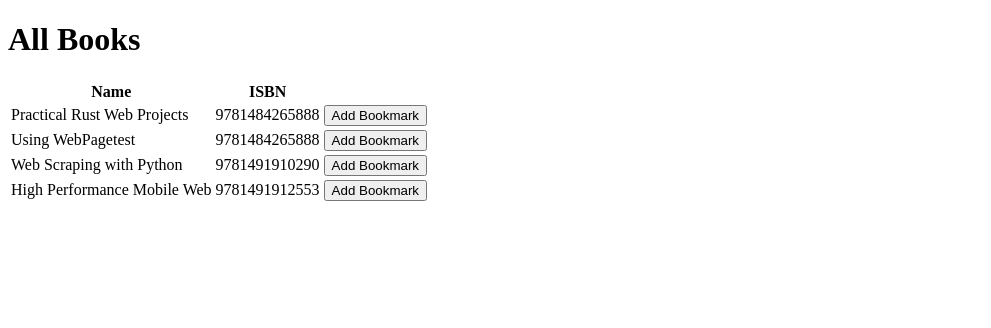
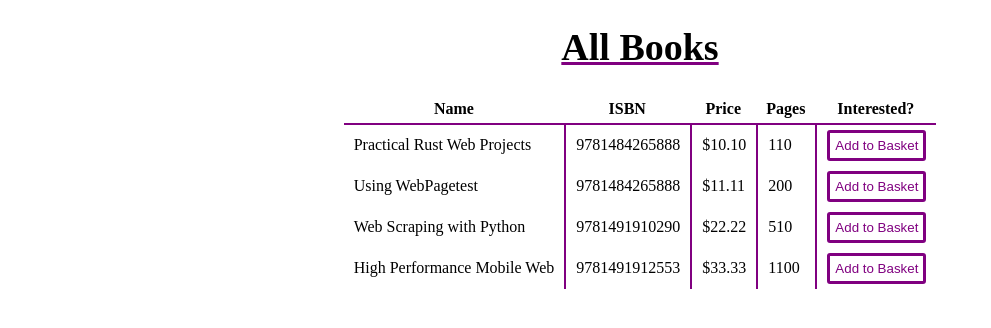
Before and after one commit to aaronabele/book-list-row-and-base-button-component, a Vue app: page / in a window 1280 px wide. Shown: the top 328 px of the page, without its empty margins (0-991 px from the left). Built offline with nearby package versions, Linux system fonts and the light colour scheme.

Commit message:
adds compl solution

```diff
--- a/src/components/BaseButton.vue
+++ b/src/components/BaseButton.vue
@@ -1,5 +1,7 @@
 <template>
-  <button>{{ btnName }}</button>
+  <button class="btn btn--secondary btn--secondary:hover">
+    {{ btnName }}
+  </button>
 </template>
 
 <script>
@@ -9,4 +11,38 @@ export default {
 };
 </script>
 
-<style></style>
+<style>
+:root {
+  --primary: purple;
+  --primary-dark: rgb(45, 0, 45);
+}
+
+.btn {
+  border: 3px solid transparent;
+  border-radius: 3px;
+  padding: 5px;
+  cursor: pointer;
+}
+
+.btn--primary {
+  border-color: var(--primary-dark);
+  background-color: var(--primary);
+  color: #fff;
+}
+
+.btn--primary:hover {
+  border-color: var(--primary);
+  background-color: var(--primary-dark);
+}
+
+.btn--secondary {
+  border-color: var(--primary);
+  background-color: transparent;
+  color: var(--primary);
+}
+
+.btn--secondary:hover {
+  background-color: var(--primary);
+  color: #fff;
+}
+</style>
--- /dev/null
+++ b/src/components/BookList.vue
@@ -0,0 +1,94 @@
+<template>
+  <table cellspacing="0">
+    <thead>
+      <th class="table--secondary general-padding">Name</th>
+      <th class="table--secondary general-padding">ISBN</th>
+      <th class="table--secondary general-padding">Price</th>
+      <th class="table--secondary general-padding">Pages</th>
+      <th class="table--secondary general-padding">Interested?</th>
+    </thead>
+    <tbody>
+      <tr v-for="book in books" :key="book.isbn">
+        <td class="general-padding">{{ book.name }}</td>
+        <td class="table-site-border general-padding">{{ book.isbn }}</td>
+        <td class="table-site-border general-padding">{{ book.price }}</td>
+        <td class="table-site-border general-padding">{{ book.pages }}</td>
+        <td class="table-site-border general-padding">
+          <BaseButton btnName="Add to Basket" />
+        </td>
+      </tr>
+    </tbody>
+  </table>
+</template>
+
+<script>
+import BaseButton from "@/components/BaseButton.vue";
+
+export default {
+  name: "BookList",
+  components: {
+    BaseButton,
+  },
+  data() {
+    return {
+      books: [
+        {
+          id: 1,
+          name: "Practical Rust Web Projects",
+          isbn: 9781484265888,
+          price: "$10.10",
+          pages: 110,
+        },
+        {
+          id: 2,
+          name: "Using WebPagetest",
+          isbn: 9781484265888,
+          price: "$11.11",
+          pages: 200,
+        },
+        {
+          id: 3,
+          name: "Web Scraping with Python",
+          isbn: 9781491910290,
+          price: "$22.22",
+          pages: 510,
+        },
+        {
+          id: 4,
+          name: "High Performance Mobile Web",
+          isbn: 9781491912553,
+          price: "$33.33",
+          pages: 1100,
+        },
+      ],
+    };
+  },
+};
+</script>
+
+<style>
+table {
+  margin-left: auto;
+  margin-right: auto;
+}
+
+:root {
+  --primary: purple;
+  --primary-dark: rgb(45, 0, 45);
+}
+
+.general-padding {
+  padding: 5px 10px;
+}
+
+.table--secondary {
+  width: auto;
+  border-bottom: 2px solid var(--primary);
+  background-color: transparent;
+  color: black;
+}
+
+.table-site-border {
+  border-left: 2px solid var(--primary);
+}
+</style>
--- a/src/components/BookListRow.vue
+++ b/src/components/BookListRow.vue
@@ -1,43 +1,15 @@
 <template>
-  <h1>{{ msg }}</h1>
-  <table>
-    <thead>
-      <th class="th.table-item__table-head--action">Name</th>
-      <th class="th.table-item__table-head--action">ISBN</th>
-      <th class="th.table-item__table-head--action"></th>
-    </thead>
-    <tbody>
-      <tr>
-        <td>Practical Rust Web Projects</td>
-        <td>9781484265888</td>
-        <td><BaseButton btnName="Add Bookmark" /></td>
-      </tr>
-      <tr>
-        <td>Using WebPagetest</td>
-        <td>9781484265888</td>
-        <td><BaseButton btnName="Add Bookmark" /></td>
-      </tr>
-      <tr>
-        <td>Web Scraping with Python</td>
-        <td>9781491910290</td>
-        <td><BaseButton btnName="Add Bookmark" /></td>
-      </tr>
-      <tr>
-        <td>High Performance Mobile Web</td>
-        <td>9781491912553</td>
-        <td><BaseButton btnName="Add Bookmark" /></td>
-      </tr>
-    </tbody>
-  </table>
+  <h1 class="main-header-styling">{{ msg }}</h1>
+  <BookList />
 </template>
 
 <script>
-import BaseButton from "@/components/BaseButton.vue";
+import BookList from "./BookList.vue";
 
 export default {
   name: "BookListRow",
   components: {
-    BaseButton,
+    BookList,
   },
   props: {
     msg: String,
@@ -45,4 +17,11 @@ export default {
 };
 </script>
 
-<style></style>
+<style>
+.main-header-styling {
+  width: 100%;
+  text-align: center;
+  font-size: 38px;
+  text-decoration: underline purple;
+}
+</style>
```
